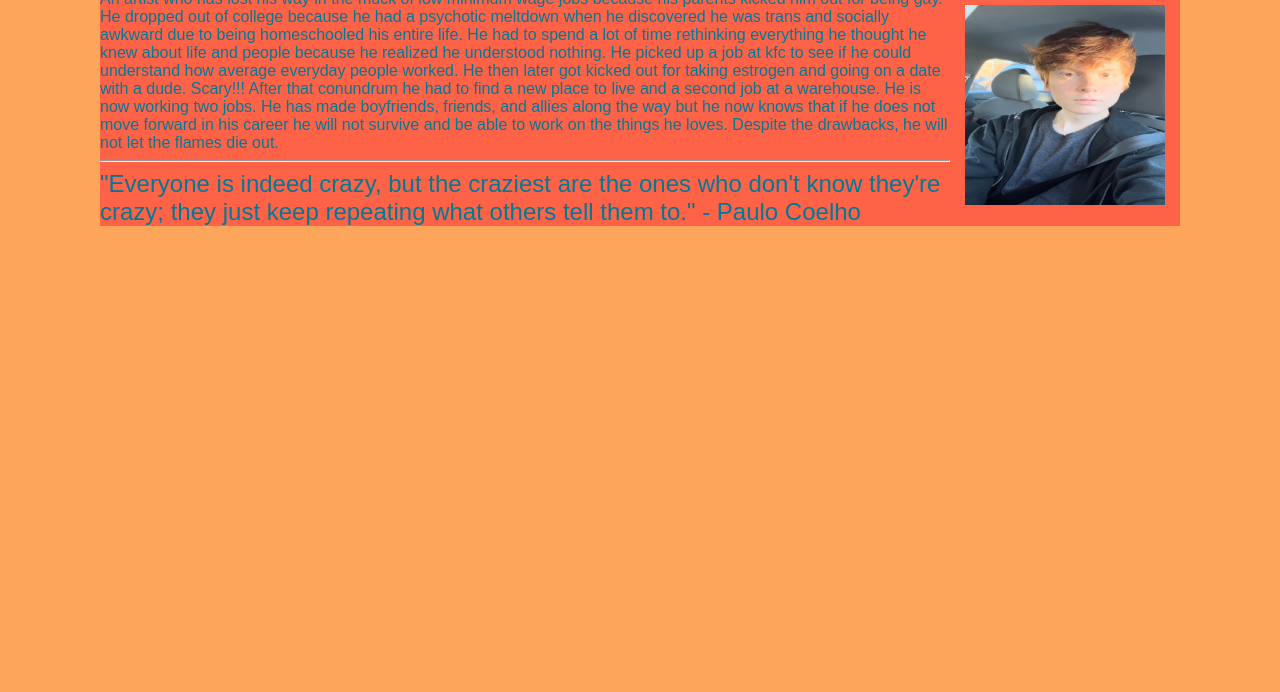
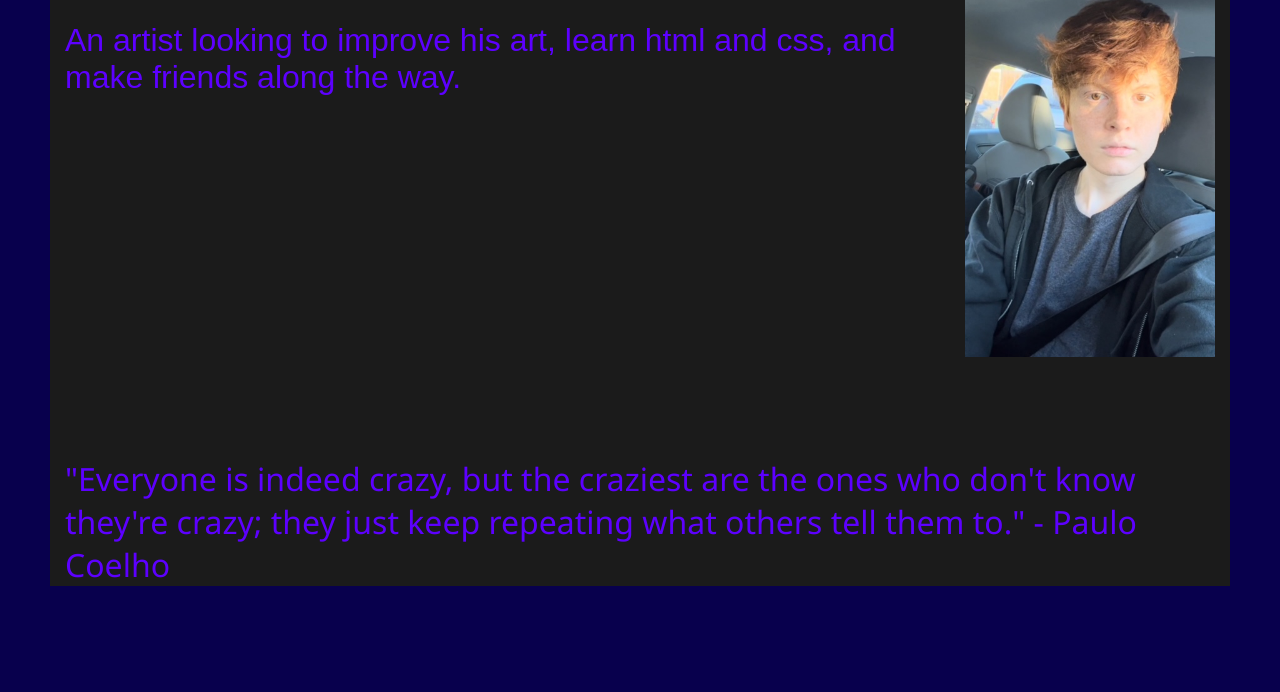
Before and after one commit to avithew/block12, a plain HTML site: page index.html in a window 1280 px wide. Shown: the part 108-800 px from the top of the page. Drawn offline with Linux system fonts and the light colour scheme.

Commit message:
added new styling and text

```diff
--- a/index.html
+++ b/index.html
@@ -19,12 +19,11 @@
     </header>
     <!-- Main Section -->
     <section class="middle">
-        <h1>Web Designer, Artist, Musician</h1>
-        <img src="Public/Images/Matt.jpg" alt="Matt">
-        <section class="box">
-            An artist who has lost his way in the muck of low minimum wage jobs because his parents kicked him out for being gay. He dropped out of college because he had a psychotic meltdown when he discovered he was trans and socially awkward due to being homeschooled his entire life. He had to spend a lot of time rethinking everything he thought he knew about life and people because he realized he understood nothing. He picked up a job at kfc to see if he could understand how average everyday people worked. He then later got kicked out for taking estrogen and going on a date with a dude. Scary!!! After that conundrum he had to find a new place to live and a second job at a warehouse. He is now working two jobs. He has made boyfriends, friends, and allies along the way but he now knows that if he does not move forward in his career he will not survive and be able to work on the things he loves. Despite the drawbacks, he will not let the flames die out.
+        <img src="Public/Images/Matt.jpg" alt="Matt" class="homeimg">
+        <section class="home">
+            <h1>Web Designer, Artist, Musician</h1>
+            An artist looking to improve his art, learn html and css, and make friends along the way.
         </section>
-        <hr>
         <section class="quote">
             "Everyone is indeed crazy, but the craziest are the ones who don't know they're crazy; they just keep repeating what others tell them to." - Paulo Coelho
         </section>
--- a/style.css
+++ b/style.css
@@ -1,14 +1,14 @@
 body{
     margin: 0;
     font-family: Arial, Helvetica, sans-serif;
-    background-color: rgba(254, 150, 65, 0.854);
-    color: rgb(0, 121, 151);
+    background-color: rgb(8, 0, 77);
+    color: rgb(93, 0, 255);
 }
 
 nav{
     position: fixed;
     top: 0px;
-    background-color: rgb(255, 0, 0);
+    background-color: rgb(10, 0, 148);
     height: 50px;
     width: 100%;
 }
@@ -27,14 +27,15 @@ nav a{
 
 .middle{
     margin-top: 50px;
-    background-color: tomato;
-    margin-left: 100px;
-    margin-right: 100px;
+    background-color: rgb(27, 27, 27);
+    margin-left: 50px;
+    margin-right: 50px;
 }
 
 .quote{
-    font-size: 1.5rem;
-    font-family: fantasy;
+    margin: 15px;
+    font-size: 2rem;
+    font-family: 'Segoe UI', Tahoma, Geneva, Verdana, sans-serif;
 }
 
 img{
@@ -45,5 +46,19 @@ img{
 }
 
 .box {
+    background-color: black;
+    margin: 15px;
     display: block;
+    height: 300px;
 }
+
+.home{
+    font-size: 2rem;
+    height: 500px;
+    margin: 15px;
+}
+
+.homeimg{
+    height: 400px;
+    width: 250px
+}
```
Also changed, not shown: about.html (+1 -3 lines), portfolio.html (+3 -0 lines).
